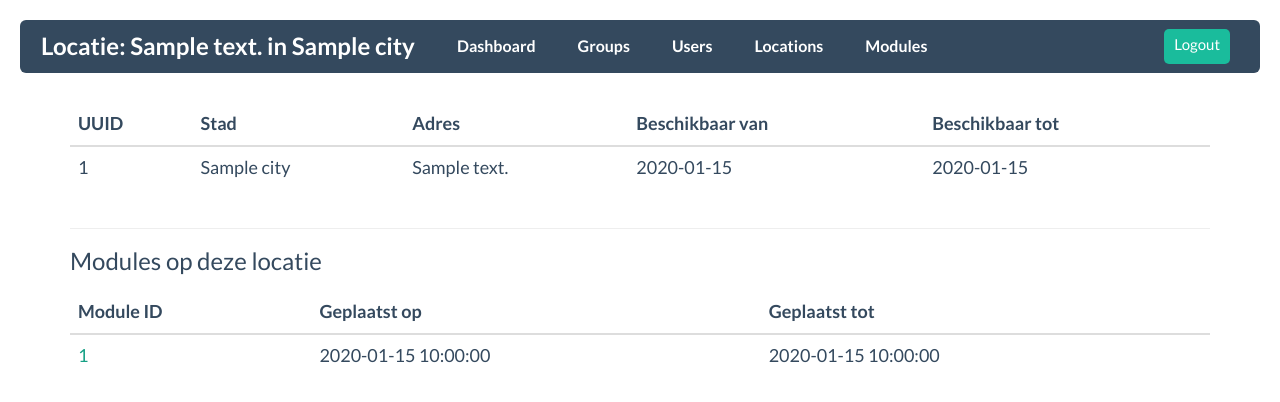
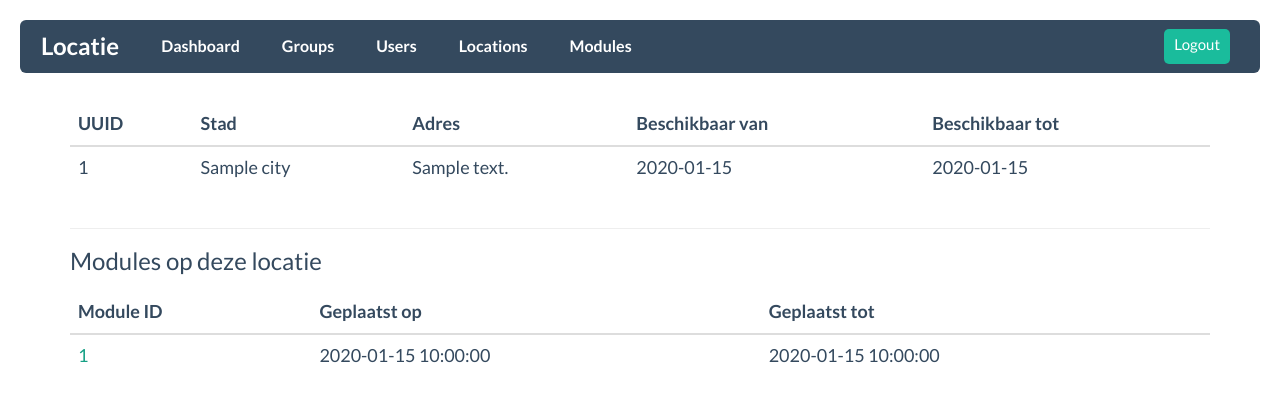
Before and after one commit to takwas/community-python, a Flask app: template admin/templates/locations/location.html in a window 1280 px wide. Shown: the top 402 px of the page. Run offline with Flask 2, Linux system fonts and the light colour scheme; the template is opened without the code that fills it: most values are stand-ins (such as "Sample title", 1, 10 or a date in 2020); some libraries are stand-ins or nearby versions.

```diff
--- a/admin/static/js/module/calendar.js
+++ b/admin/static/js/module/calendar.js
@@ -2,7 +2,6 @@ $(document).ready(function() {
     $('#module_calendar').fullCalendar({
         header: {
             left: 'prev, next today',
-            center: 'title',
             right: 'month'
         },
         events: '/admin/api/modules/module/' + $('#module_calendar').data('module-uuid') +'/locations'
--- a/admin/templates/locations/location.html
+++ b/admin/templates/locations/location.html
@@ -1,6 +1,6 @@
 {% extends "site/base.html" %}
 
-{% block page_title %}Locatie: {{ location.address }} in {{ location.city }}{% endblock %}
+{% block page_title %}Locatie{% endblock %}
 
 {% block content %}
     <div class="row">
```
